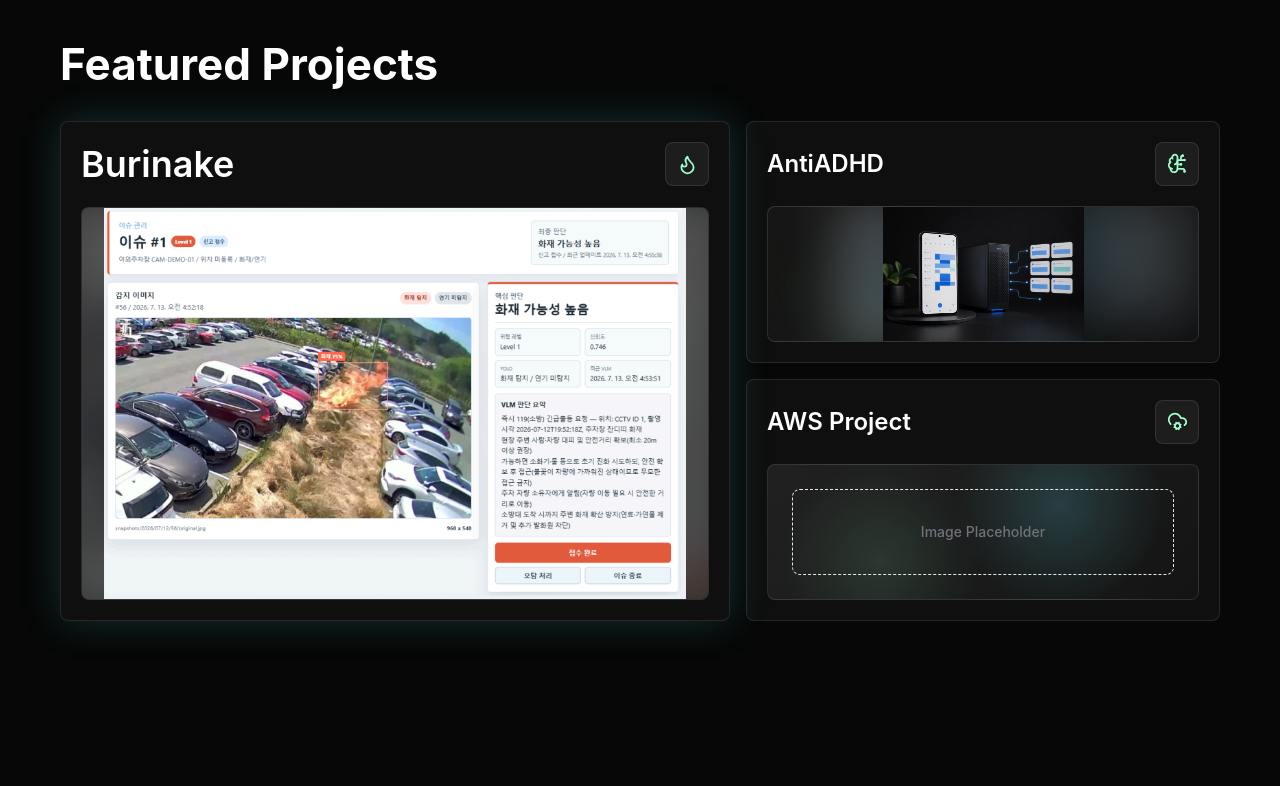
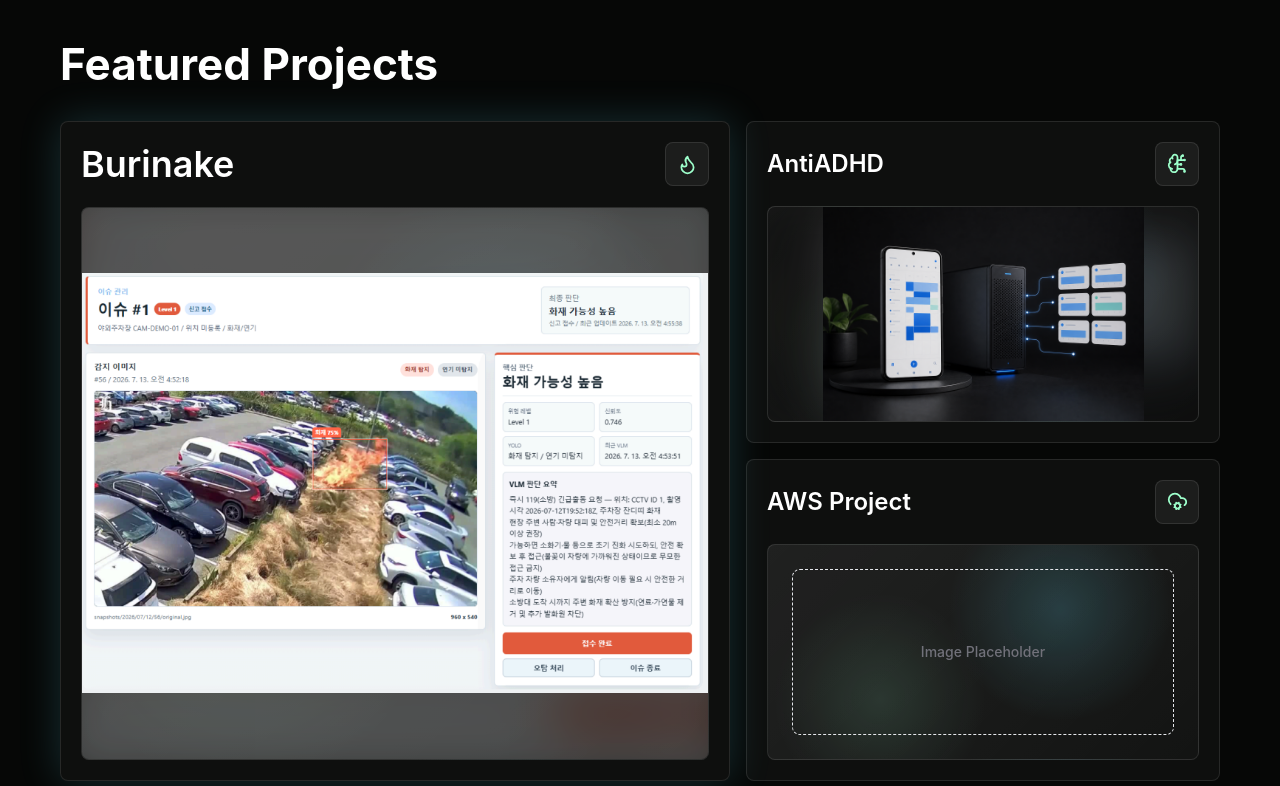
Before and after one commit to heolyun/Journey, a React (Vite) app: page / in a window 1280 px wide. Shown: the part 880-1666 px from the top of the page. Built offline with nearby package versions, Linux system fonts and the light colour scheme.

Commit message:
fix: enlarge featured project cards

```diff
--- a/src/components/FeaturedProjects.tsx
+++ b/src/components/FeaturedProjects.tsx
@@ -15,8 +15,8 @@
                 className={[
                   'group surface-card relative overflow-hidden p-5 transition duration-300 hover:-translate-y-1 hover:border-white/20',
                   project.spotlight
-                    ? 'min-h-[500px] bg-panel shadow-glow lg:col-span-7 lg:row-span-2'
-                    : 'min-h-[242px] lg:col-span-5',
+                    ? 'min-h-[560px] bg-panel shadow-glow lg:col-span-7 lg:row-span-2 lg:min-h-[660px]'
+                    : 'min-h-[320px] lg:col-span-5',
                 ].join(' ')}
                 key={project.id}
               >
@@ -60,7 +60,7 @@
                         </div>
                       </>
                     )}
-                    <div className="absolute inset-0 flex translate-y-4 flex-col justify-end bg-gradient-to-t from-black via-black/90 to-black/45 p-6 opacity-0 transition duration-300 group-hover:translate-y-0 group-hover:opacity-100 group-focus-within:translate-y-0 group-focus-within:opacity-100">
+                    <div className="absolute inset-0 flex translate-y-4 flex-col justify-end overflow-y-auto bg-gradient-to-t from-black via-black/90 to-black/45 p-5 opacity-0 transition duration-300 group-hover:translate-y-0 group-hover:opacity-100 group-focus-within:translate-y-0 group-focus-within:opacity-100 sm:p-6">
                       <p className="w-fit rounded-full border border-mint/60 bg-black/85 px-3 py-1.5 text-sm font-bold tracking-wide text-mint shadow-[0_0_18px_rgba(157,255,203,0.28)]">
                         {project.category}
                       </p>
```
